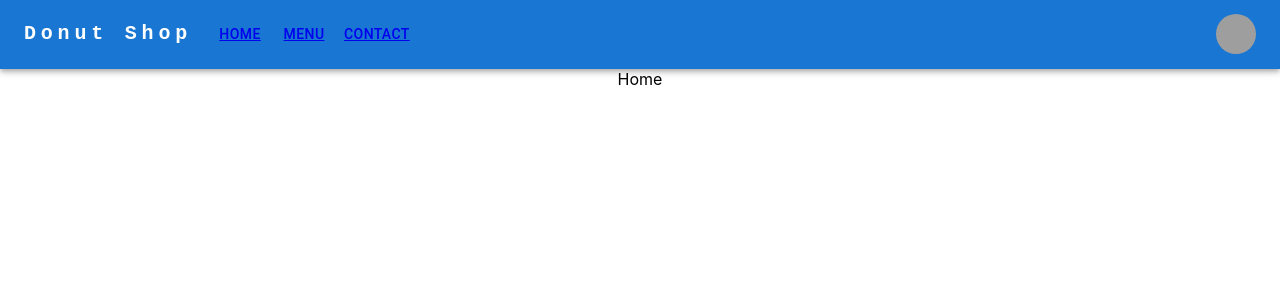
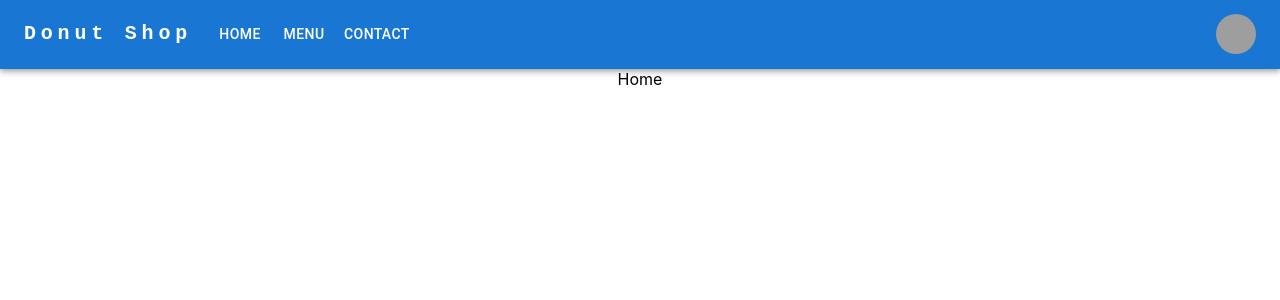
Before and after one commit to Muniba-Ahmed/donutshop, a React (Create React App) app: page / in a window 1280 px wide. Shown: the top 300 px of the page. Built offline with nearby package versions, Linux system fonts and the light colour scheme; grey boxes are pictures that could not be loaded.

Commit message:
added styles to links

```diff
--- a/src/components/Navbar.js
+++ b/src/components/Navbar.js
@@ -92,7 +92,12 @@ function Navbar() {
                 {pages.map((page) => (
                   <MenuItem key={page} onClick={handleCloseNavMenu}>
                     <Typography textAlign="center">
-                      <Link to={`/${page}`}>{page}</Link>
+                      <Link
+                        style={{ textDecoration: "none", color: "black" }}
+                        to={`/${page}`}
+                      >
+                        {page}
+                      </Link>
                     </Typography>
                   </MenuItem>
                 ))}
@@ -124,7 +129,12 @@ function Navbar() {
                   onClick={handleCloseNavMenu}
                   sx={{ my: 2, color: "white", display: "block" }}
                 >
-                  <Link to={`/${page}`}>{page}</Link>
+                  <Link
+                    style={{ textDecoration: "none", color: "white" }}
+                    to={`/${page}`}
+                  >
+                    {page}
+                  </Link>
                 </Button>
               ))}
             </Box>
```
Also changed, not shown: src/index.js (+6 -6 lines).
